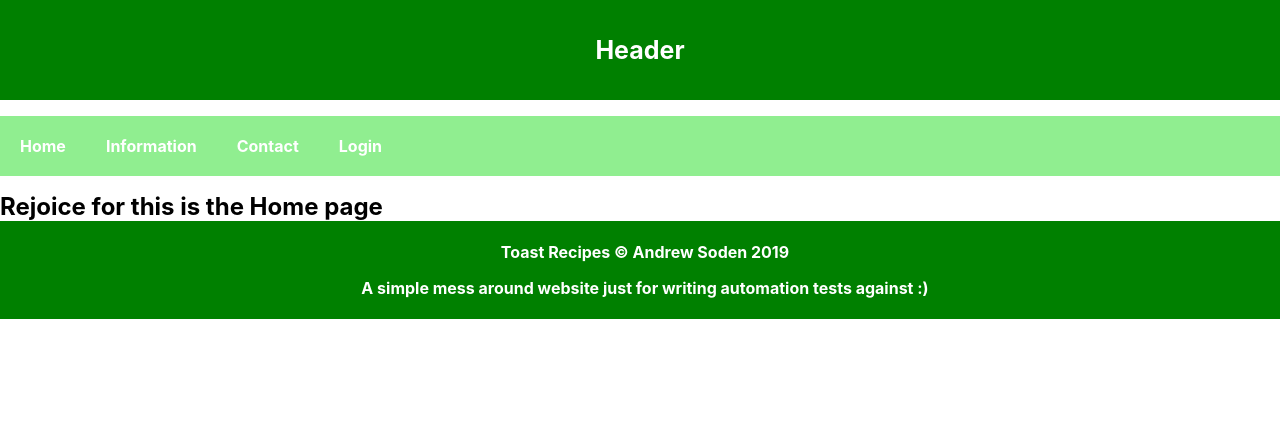
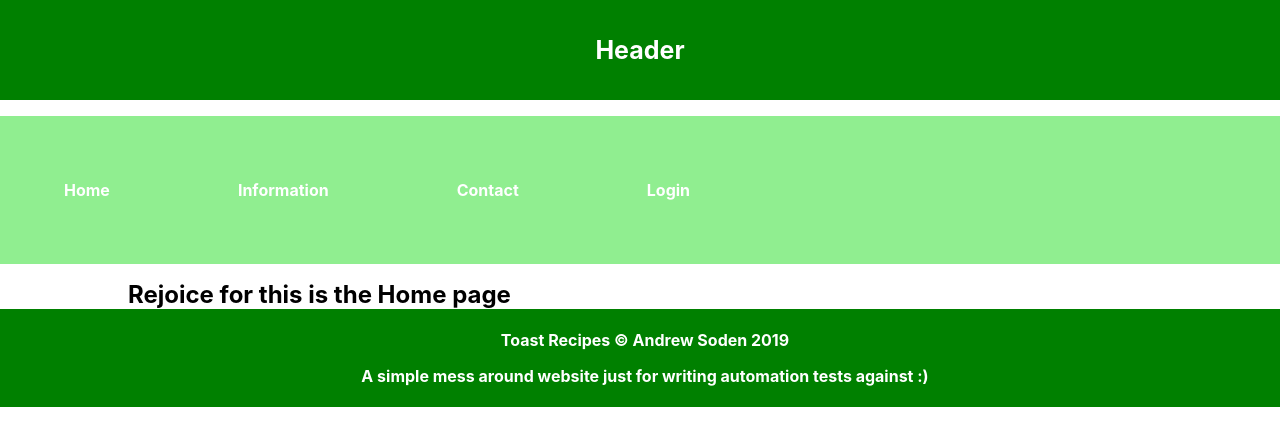
Before and after one commit to andrewsoden/toast_recipes, a React (Create React App) app: page / in a window 1280 px wide. Shown: the top 446 px of the page. Built offline with nearby package versions, Linux system fonts and the light colour scheme.

Commit message:
Messing around with CSS

```diff
--- a/src/Contact.js
+++ b/src/Contact.js
@@ -1,4 +1,5 @@
 import React, { Component } from 'react';
+import './css/Common.css';
 
 import ScrollArea from 'react-scrollbar';
 
@@ -95,11 +96,10 @@ class Contact extends Component {
 
   render() {
     return (
-      <div>
-        <h1>Contact</h1>
+      <div className="page">
+        <h2>Contact</h2>
         <form noValidate>
         <ScrollArea>
-
           <div className="form-group">
             <label id="firstNameLabel">First Name</label>
             <input className="form-control"
@@ -173,7 +173,7 @@ class Contact extends Component {
 
           <div className="form-group">
             <label id="contactMethodLabel">Preferred Contact Method:</label><br />
-              <input id="contactEither" type="radio" name="preferredContact" value="either" checked />Either
+              <input id="contactEither" type="radio" name="preferredContact" value="either" defaultChecked />Either
               <input id="contactEmail" type="radio" name="preferredContact" value="email" />Email
               <input id="contactMobile" type="radio" name="preferredContact" value="mobile" />Phone
           </div>
--- a/src/Home.js
+++ b/src/Home.js
@@ -1,9 +1,10 @@
 import React, { Component } from "react";
+import './css/Common.css';
 
 class Home extends Component {
   render() {
     return (
-      <div>
+      <div className="page">
         <h2>Rejoice for this is the Home page</h2>
       </div>
     );
--- a/src/Information.js
+++ b/src/Information.js
@@ -1,9 +1,10 @@
 import React, { Component } from "react";
+import './css/Common.css';
 
 class Information extends Component {
   render() {
     return (
-      <div>
+      <div className="page">
         <h2>Rejoice for this is the Information page</h2>
       </div>
     );
--- a/src/Login.js
+++ b/src/Login.js
@@ -1,9 +1,10 @@
 import React, { Component } from "react";
+import './css/Common.css';
 
 class Login extends Component {
   render() {
     return (
-      <div>
+      <div className="page">
         <h2>Rejoice for this is the Login page</h2>
       </div>
     );
--- /dev/null
+++ b/src/css/Common.css
@@ -0,0 +1,4 @@
+.page {
+    padding-left: 10%;
+    padding-right: 10%;
+}
--- a/src/css/Footer.css
+++ b/src/css/Footer.css
@@ -3,6 +3,7 @@
     left: 0;
     bottom: 0;
     width: 100%;
+    min-height: 50px;
     background-color: green;
     color: white;
     text-align: center;
--- a/src/css/Navigation.css
+++ b/src/css/Navigation.css
@@ -12,7 +12,7 @@
     color: #FFF;
     font-weight: bold;
     text-decoration: none;
-    padding: 20px;
+    padding: 5%;
     display: inline-block;
   }
   .content {
@@ -24,5 +24,5 @@
     margin: 0;
   }
   .content li {
-    margin-bottom: 10px;
+    margin-bottom: 5%;
   }
```
Also changed, not shown: favicon.png (added).
